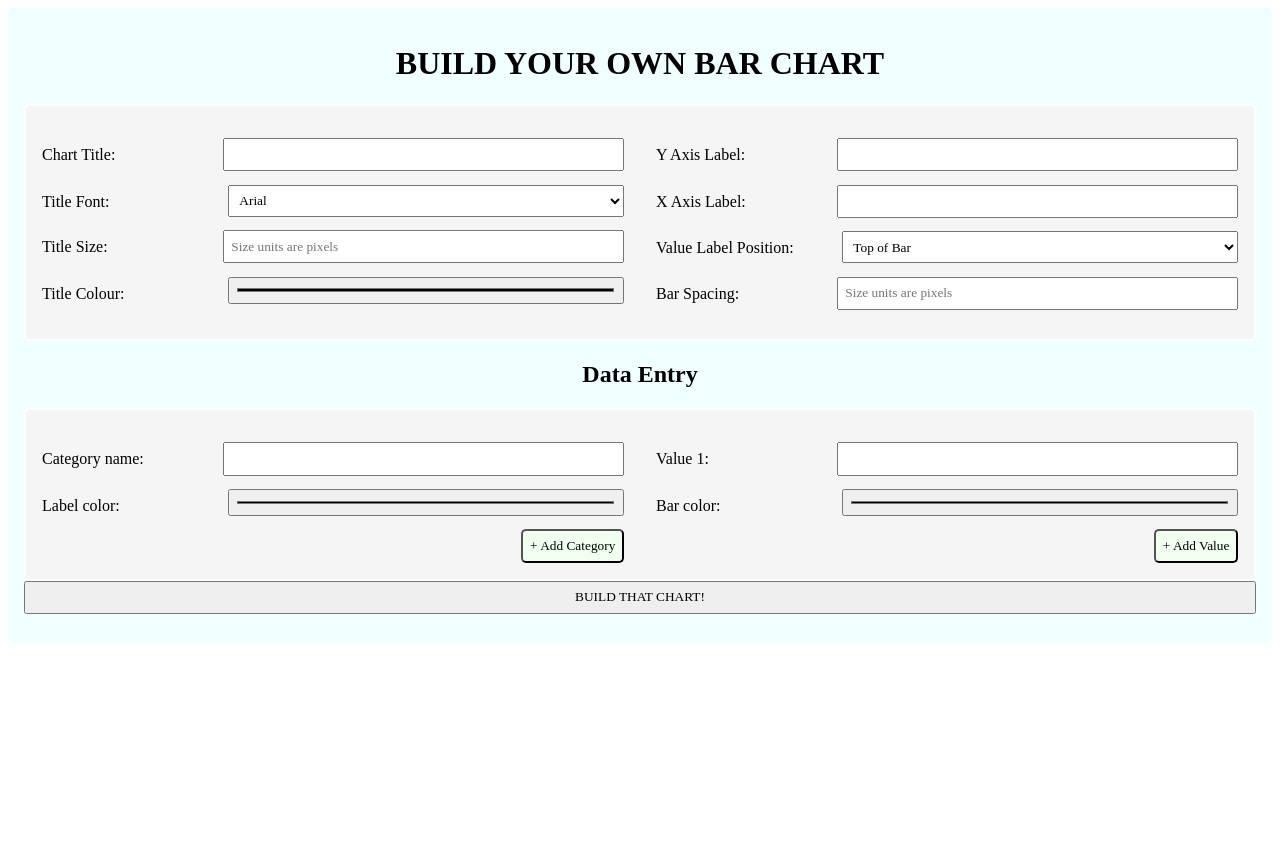
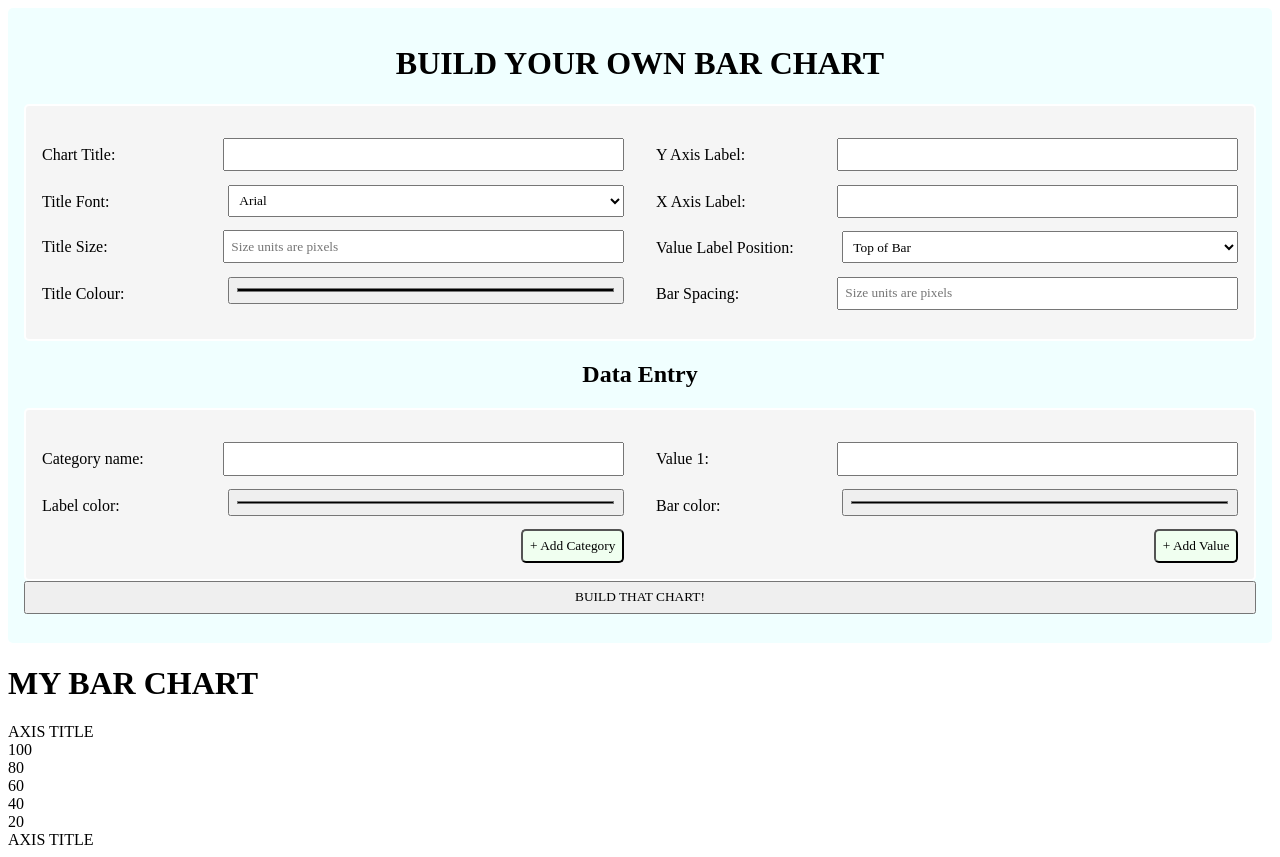
Before and after one commit to seamusmcgill/bar-chart-stretch-project, a website: page index.html in a window 1280 px wide. Before the commit the page ends 800 px from the top, so only its background shows below. Drawn offline with nearby package versions, Linux system fonts and the light colour scheme.

Commit message:
Added empty bar chart area

```diff
--- a/index.html
+++ b/index.html
@@ -109,4 +109,32 @@
       <button class="add-category-value category-1">+ Add Value</button>
     </div>
   </div>
+
+  <!-- CHART TITLE -->
+  <h1 class="chart-title">MY BAR CHART</h1>
+  <div class="chart-container">
+    <div class="y-axis-title">AXIS TITLE</div>
+    <div class="y-axis-markings">
+      <div id="y-axis-marking-5">100</div>
+      <div id="y-axis-marking-4">80</div>
+      <div id="y-axis-marking-3">60</div>
+      <div id="y-axis-marking-2">40</div>
+      <div id="y-axis-marking-1">20</div>
+    </div>
+    <div class="chart-area">
+
+    </div>
+  </div>
+
+  <div class="x-axis">
+    <div class="y-axis-space">
+      </div>
+    <div class="bar-labels">
+      </div>
+  </div>
+  <div class="x-axis-label">
+    <div class="y-axis-space">
+      </div>
+    <div class="x-axis-title">AXIS TITLE</div>
+  </div>
 </body>
```
